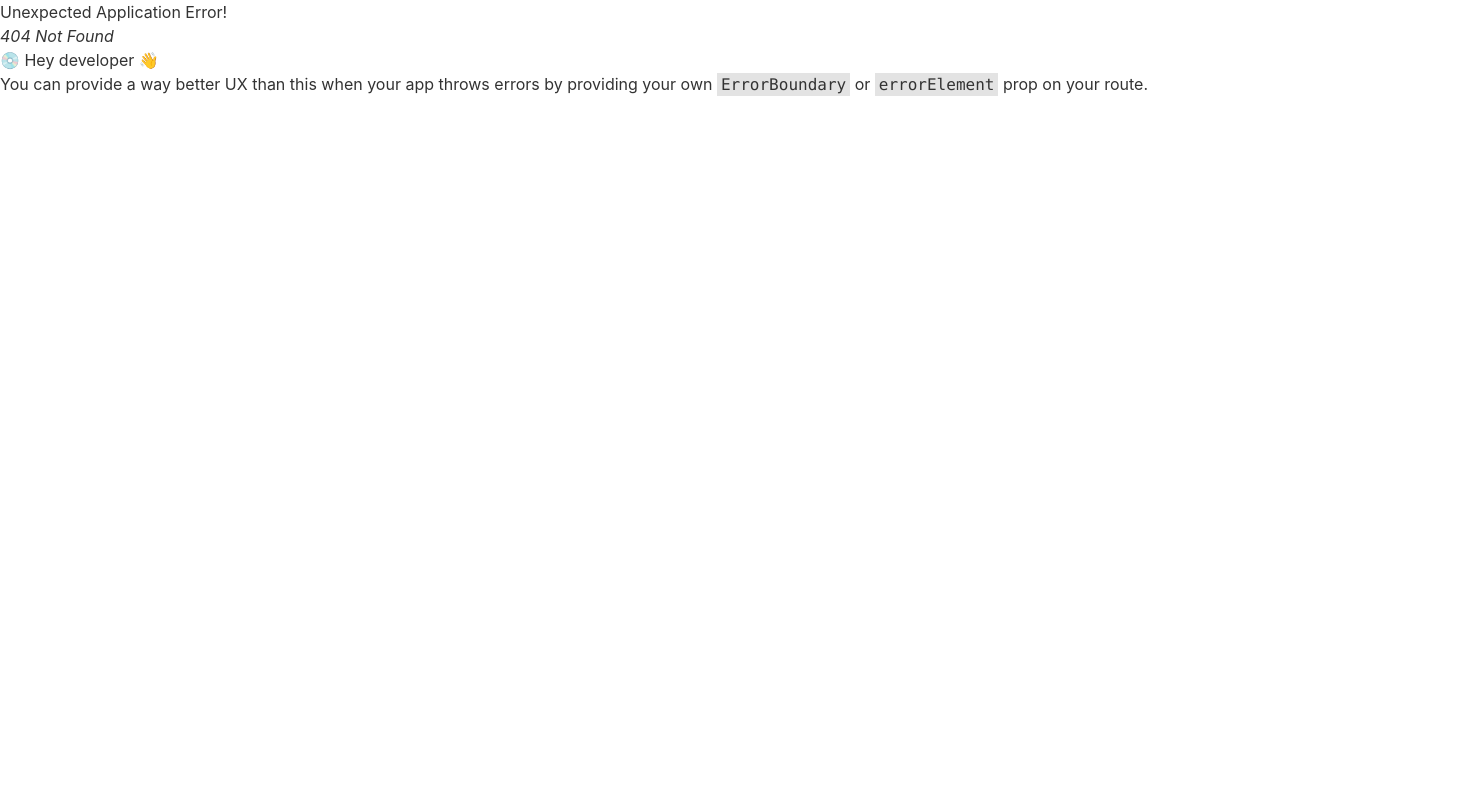
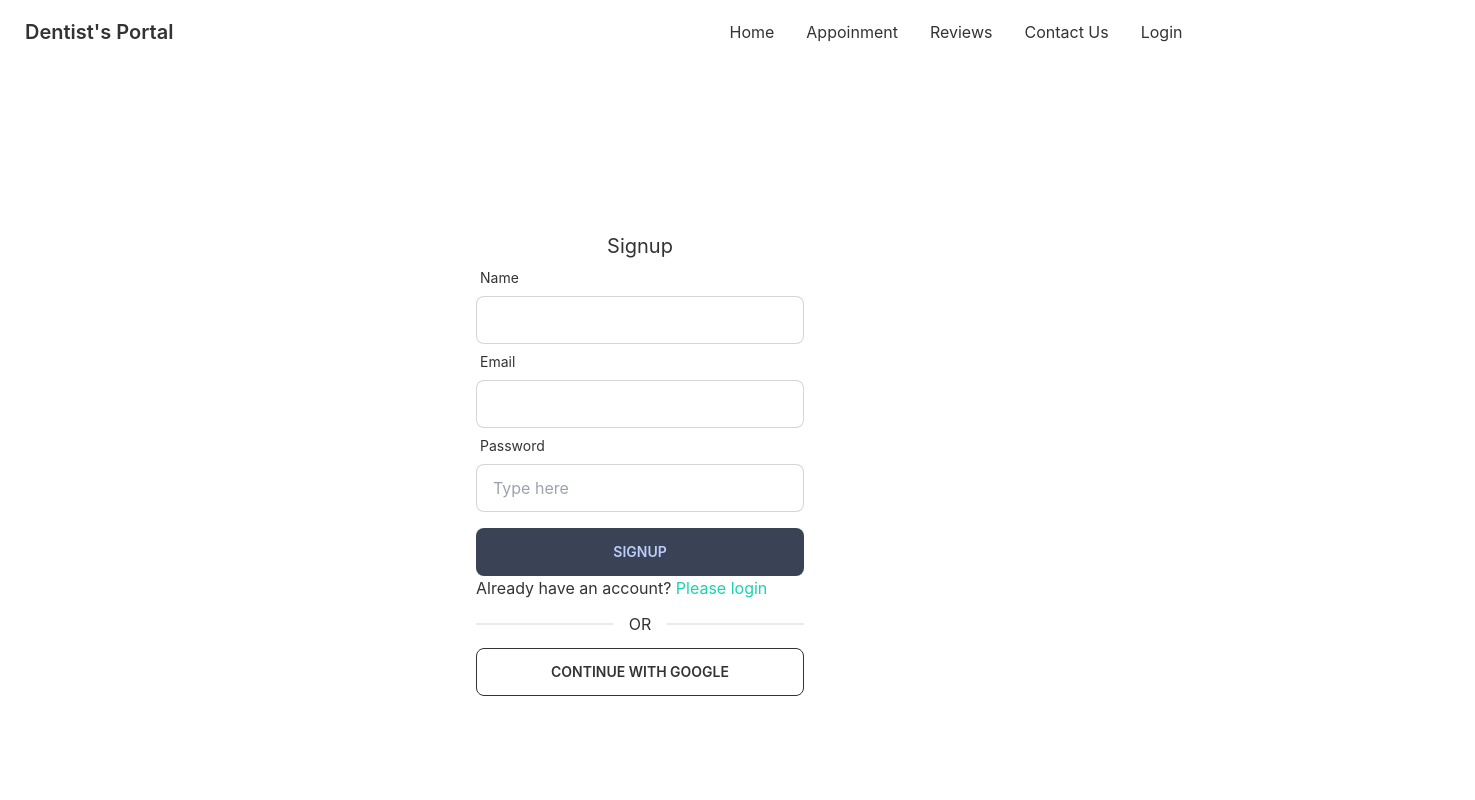
Before and after one commit to zameariislam/dentist-portal-client, a React (Create React App) app: page /signup in a window 1280 px wide. Before the commit this address had no page. Shown: the top 800 px of the page, 1475 px wide, since content can reach past the window. Built offline with nearby package versions, Linux system fonts and the light colour scheme.

Commit message:
regex for form validation is added

```diff
--- a/src/Routes/Routes.js
+++ b/src/Routes/Routes.js
@@ -4,6 +4,7 @@ import Main from "../Layout/Main";
 import Appoinment from "../pages/Appoinment/Appoinment/Appoinment";
 import Home from "../pages/Home/Home/Home";
 import Login from "../pages/login/Login";
+import Signup from "../pages/Signup/Signup";
 
 
 
@@ -26,6 +27,10 @@ const router = createBrowserRouter([
             {
                 path: '/appoinment',
                 element: <Appoinment />
+            },
+            {
+                path: '/signup',
+                element: <Signup />
             }
 
 
--- /dev/null
+++ b/src/pages/Signup/Signup.js
@@ -0,0 +1,76 @@
+import React from 'react';
+import { Link } from 'react-router-dom';
+import { useForm } from "react-hook-form";
+
+const Signup = () => {
+    const { register, handleSubmit, formState: { errors } } = useForm();
+
+    const handleSignup = (data) => {
+        console.log(data)
+
+    }
+
+    return (
+        <div className='h-[800px] flex items-center justify-center '>
+            <div className='w-96 p-7'>
+                <h2 className='text-xl  text-center ' >Signup</h2>
+
+                <form onSubmit={handleSubmit(handleSignup)} >
+
+
+                    <div className="form-control w-full ">
+                        <label className="label">
+                            <span className="label-text">Name</span>
+
+                        </label>
+                        <input  {...register("name", { required: 'Name is required' })} type="text" className="input input-bordered w-full " />
+                        {errors.name?.type === 'required'
+                            && <p className='text-red-500' role="alert">{errors?.name.message}</p>}
+                    </div>
+                    <div className="form-control w-full ">
+                        <label className="label">
+                            <span className="label-text">Email</span>
+
+                        </label>
+                        <input {...register("email", { required: 'Email is required' })} type="email" className="input input-bordered w-full " />
+                        {errors.email?.type === 'required'
+                            && <p className='text-red-500' role="alert">{errors?.email.message}</p>}
+                    </div>
+                    <div className="form-control w-full ">
+                        <label className="label">
+                            <span className="label-text">Password</span>
+
+                        </label>
+                        <input {...register("password",
+                            { required: "password is required", minLength: { value: 6, message: 'Password must be 6 character' },
+                          pattern:{value:/(?=.*[A-Z])(?=.*[!@#$&*])(?=.*[0-9])/ ,
+                        message:'Password must be strong'}  })}
+                            type="password" placeholder="Type here" className="input input-bordered w-full " />
+                        {errors.password && <p className='text-red-600' role="alert">{errors.password?.message}</p>}
+                    </div>
+
+                    <div className="form-control w-full ">
+                        <label className="label">
+                            <span className="label-text"></span>
+
+                        </label>
+                        <input type="submit" value='Signup' className="btn btn-accent input-bordered w-full " />
+
+                    </div>
+
+
+                </form>
+                <p>Already have an account? <Link className='text-secondary' to={'/login'}>Please login </Link> </p>
+                <div className="divider">OR</div>
+                <button className='btn btn-outline w-full ' >CONTINUE WITH GOOGLE</button>
+
+
+
+            </div>
+
+
+        </div>
+    );
+};
+
+export default Signup;
```
